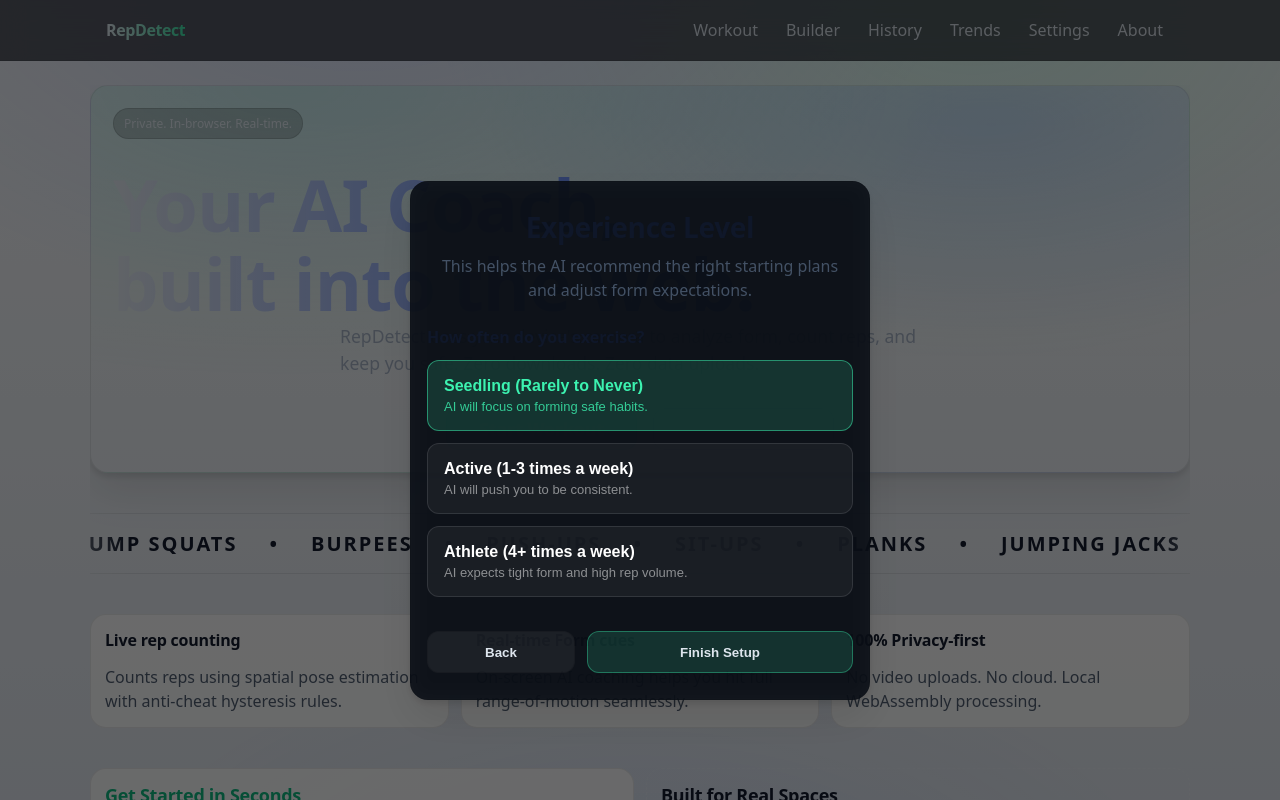
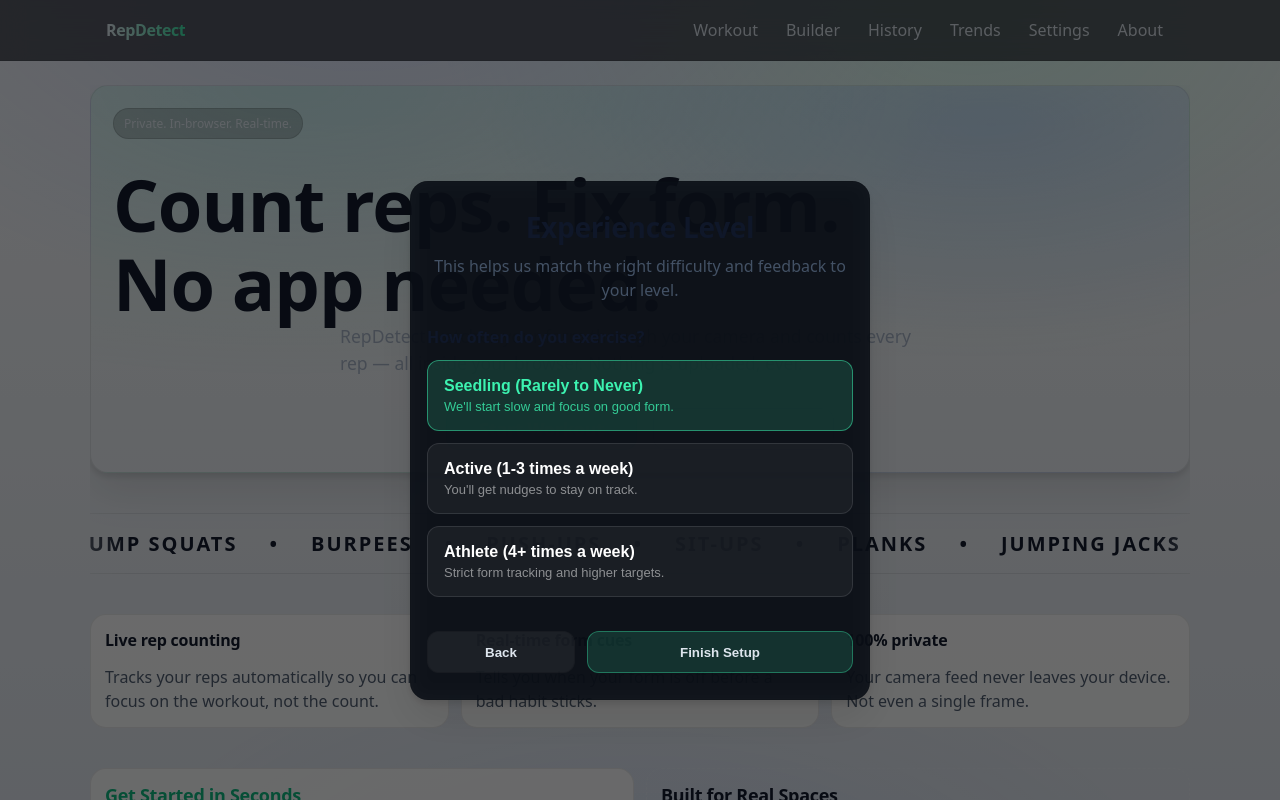
Before and after one commit to SameRainbows/Replike, a Next.js app: page / in a window 1280 px wide. Both pictures are taken after a click on the button "Next". Shown: the top 800 px of the page. Built offline with nearby package versions, Linux system fonts and the light colour scheme.

Commit message:
style: de-AI-ify design — remove gradient title, rewrite copy, humanize onboarding

```diff
--- a/app/components/OnboardingModal.tsx
+++ b/app/components/OnboardingModal.tsx
@@ -41,7 +41,7 @@
                         <div className="stack" style={{ gap: 24, padding: "10px 0" }}>
                             <div style={{ textAlign: "center", display: "grid", gap: 8 }}>
                                 <h2 className="h2" style={{ fontSize: 28 }}>Welcome to RepDetect</h2>
-                                <div className="muted">Your private AI fitness coach. Let's get to know you so we can personalize your coaching.</div>
+                                <div className="muted">Let's set up your profile so we can tailor the experience to you.</div>
                             </div>
 
                             <div className="stack" style={{ gap: 12 }}>
@@ -85,7 +85,7 @@
                         <div className="stack" style={{ gap: 24, padding: "10px 0" }}>
                             <div style={{ textAlign: "center", display: "grid", gap: 8 }}>
                                 <h2 className="h2" style={{ fontSize: 28 }}>Experience Level</h2>
-                                <div className="muted">This helps the AI recommend the right starting plans and adjust form expectations.</div>
+                                <div className="muted">This helps us match the right difficulty and feedback to your level.</div>
                             </div>
 
                             <div className="stack" style={{ gap: 12 }}>
@@ -93,9 +93,9 @@
 
                                 {(
                                     [
-                                        { id: "beginner", label: "Seedling (Rarely to Never)", sub: "AI will focus on forming safe habits." },
-                                        { id: "intermediate", label: "Active (1-3 times a week)", sub: "AI will push you to be consistent." },
-                                        { id: "advanced", label: "Athlete (4+ times a week)", sub: "AI expects tight form and high rep volume." }
+                                        { id: "beginner", label: "Seedling (Rarely to Never)", sub: "We'll start slow and focus on good form." },
+                                        { id: "intermediate", label: "Active (1-3 times a week)", sub: "You'll get nudges to stay on track." },
+                                        { id: "advanced", label: "Athlete (4+ times a week)", sub: "Strict form tracking and higher targets." }
                                     ] as const
                                 ).map((l) => (
                                     <button
--- a/app/globals.css
+++ b/app/globals.css
@@ -223,10 +223,7 @@
   font-size: 44px;
   letter-spacing: -1px;
   line-height: 1.05;
-  background: linear-gradient(90deg, rgba(230, 237, 246, 0.98), rgba(84, 126, 255, 0.92), rgba(60, 242, 176, 0.92));
-  -webkit-background-clip: text;
-  background-clip: text;
-  color: transparent;
+  color: var(--text);
 }
 
 .hero__subtitle {
--- a/app/page.tsx
+++ b/app/page.tsx
@@ -40,12 +40,12 @@
         </motion.div>
 
         <motion.h1 variants={itemVariants} className="hero__title" style={{ fontSize: "clamp(2.5rem, 6vw, 4.5rem)", lineHeight: 1.1 }}>
-          Your AI Coach, <br /> built into the web.
+          Count reps. Fix form. <br /> No app needed.
         </motion.h1>
 
         <motion.p variants={itemVariants} className="hero__subtitle" style={{ maxWidth: 600, margin: "0 auto 32px auto", fontSize: "1.1rem" }}>
-          RepDetect uses your device's camera to analyze form, count reps, and keep you safe.
-          Zero downloads. Zero data uploads.
+          RepDetect watches your form through your camera and counts every rep — all
+          inside your browser. Nothing is uploaded, ever.
         </motion.p>
 
         <motion.div variants={itemVariants} className="hero__actions" style={{ justifyContent: "center", display: "flex", gap: 16 }}>
@@ -120,18 +120,18 @@
         <div className="card stack sleek-hover">
           <div className="card__title">Live rep counting</div>
           <div className="muted">
-            Counts reps using spatial pose estimation with anti-cheat hysteresis rules.
+            Tracks your reps automatically so you can focus on the workout, not the count.
           </div>
         </div>
         <div className="card stack sleek-hover">
-          <div className="card__title">Real-time Form cues</div>
+          <div className="card__title">Real-time form cues</div>
           <div className="muted">
-            On-screen AI coaching helps you hit full range-of-motion seamlessly.
+            Tells you when your form is off before a bad habit sticks.
           </div>
         </div>
         <div className="card stack sleek-hover">
-          <div className="card__title">100% Privacy-first</div>
-          <div className="muted">No video uploads. No cloud. Local WebAssembly processing.</div>
+          <div className="card__title">100% private</div>
+          <div className="muted">Your camera feed never leaves your device. Not even a single frame.</div>
         </div>
       </motion.div>
 
@@ -166,7 +166,7 @@
             <p className="p">Optimized for bedrooms, home gyms, and living rooms.</p>
             <p className="p">Featuring Hands-Free Auto-Calibration to instantly adapt to your height and camera distance without touching the screen.</p>
           </div>
-          <Link href="/about" className="btn" style={{ alignSelf: "flex-start", marginTop: 16 }}>Read the whitepaper</Link>
+          <Link href="/about" className="btn" style={{ alignSelf: "flex-start", marginTop: 16 }}>Learn more</Link>
         </div>
       </motion.div>
     </section>
```
Also changed, not shown: 1 other file (tests, documents, lock files or other folders).
